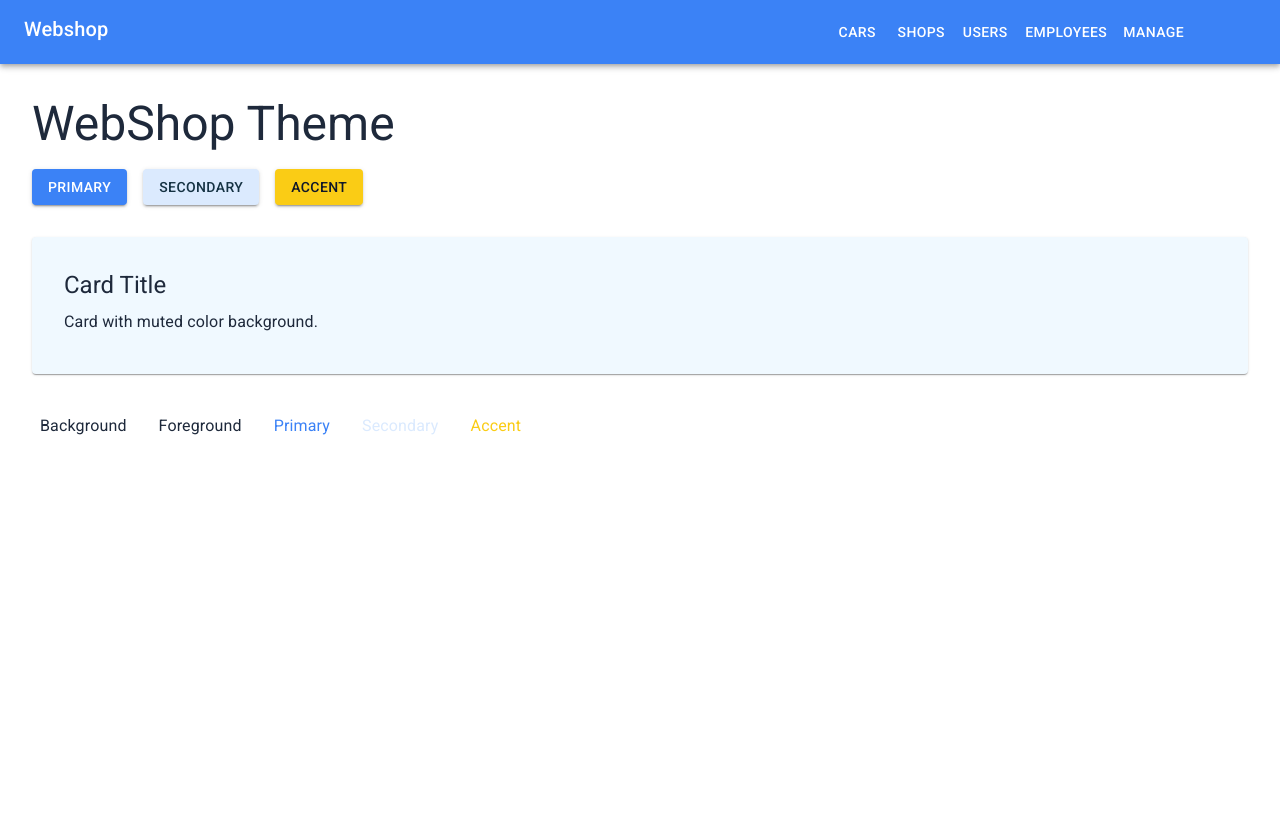
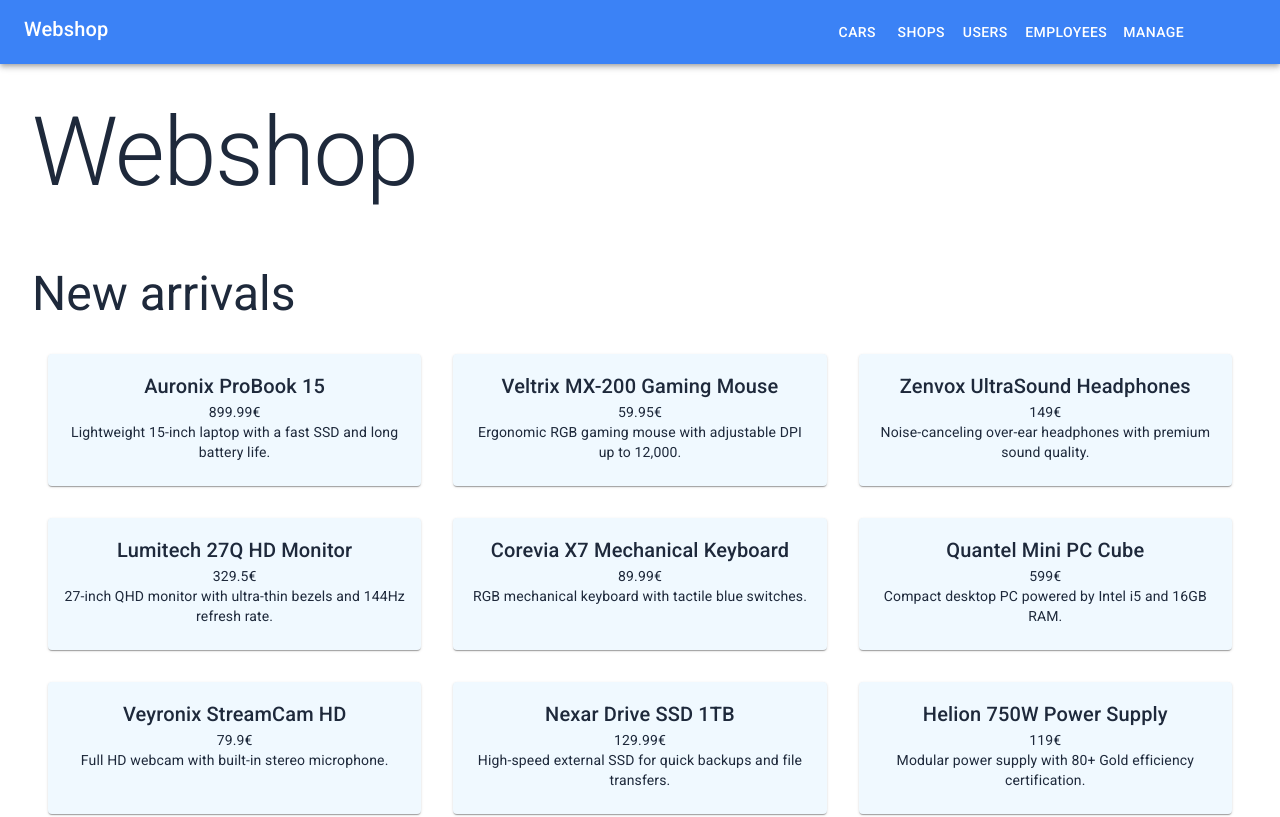
Before and after one commit to hallapmark/webshop, a React (Vite) app: page / in a window 1280 px wide. Shown: the top 817 px of the page. Built offline with nearby package versions, Linux system fonts and the light colour scheme; some icons are missing.

Commit message:
Prominently display a list of new products directly on homepage

```diff
--- a/src/pages/Home.jsx
+++ b/src/pages/Home.jsx
@@ -1,50 +1,42 @@
-import travelTheme from "../theme"
+import { useState } from "react";
+
 import Box from '@mui/material/Box';
-import Button from '@mui/material/Button';
 import Card from '@mui/material/Card';
+import CardHeader from "@mui/material/CardHeader";
 import CardContent from '@mui/material/CardContent';
+import Grid from "@mui/material/Grid";
 import Typography from '@mui/material/Typography';
-import Stack from '@mui/material/Stack';
+
+import productsFile from "../data/products.json"
 
 function Home() {
+  const [products, setProducts] = useState(productsFile.slice());
+
   return (
     <Box m={4}>
-      <Typography variant="h3" gutterBottom>
-        WebShop Theme
-      </Typography>
-
-      {/* mb means margin-bottom in mui-units. *8px. so mb: 4 is 32px */}
-      <Stack spacing={2} direction="row" sx={{ mb: 4 }}>
-        <Button variant="contained" color="primary">Primary</Button>
-        <Button variant="contained" color="secondary">Secondary</Button>
-        <Button
-          variant="contained"
-          sx={{ bgcolor: travelTheme.palette.accent.main, color: travelTheme.palette.accent.contrastText }}
-        >
-          Accent
-        </Button>
-      </Stack>
-
-      {/* Card */}
-      <Card sx={{ bgcolor: travelTheme.palette.muted.main, color: travelTheme.palette.muted.contrastText, p: 2 }}>
-        <CardContent>
-          <Typography variant="h5" gutterBottom>
-            Card Title
-          </Typography>
-          <Typography>
-            Card with muted color background.
-          </Typography>
-        </CardContent>
-      </Card>
-
-      {/* Inline text samples */}
-      <Stack direction="row" spacing={2} sx={{ mt: 4 }}>
-        <Typography sx={{ bgcolor: "background.default", p: 1 }}>Background</Typography>
-        <Typography sx={{ color: "text.primary", p: 1 }}>Foreground</Typography>
-        <Typography sx={{ color: "primary.main", p: 1 }}>Primary</Typography>
-        <Typography sx={{ color: "secondary.main", p: 1 }}>Secondary</Typography>
-        <Typography sx={{ color: travelTheme.palette.accent.main, p: 1 }}>Accent</Typography>
-      </Stack>
+      <Typography variant="h1" gutterBottom>Webshop</Typography>
+      <br />
+      <Typography variant="h3" gutterBottom>New arrivals</Typography>
+      <Grid container spacing={4} alignItems="stretch" mx={2} my={4}>
+        {products.map((product) => (
+          <Grid
+            // Grid is divided into 12
+            // 2, 3, or 3 items in a row depending on screen size.
+            item
+            size={{ xs: 12, sm: 6, md: 4 }}
+            sx={{ display: "flex", flexDirection: "column" }}
+            key={product.id}
+          >
+            <Card sx={{ height: "100%", display: "flex", flexDirection: "column", textAlign: "center" }}>
+              <CardContent sx={{ flexGrow: 1 }}>
+                <Typography variant="h6">{product.name}</Typography>
+                <Typography variant="body2">{product.price}€</Typography>
+                <Typography variant="body2">{product.description}</Typography>
+              </CardContent>
+            </Card>
+          </Grid>
+        ))}
+      </Grid>
     </Box>
   )
 }
--- a/src/pages/lists/Employees.jsx
+++ b/src/pages/lists/Employees.jsx
@@ -18,6 +18,7 @@ function Employees() {
       <Grid container spacing={4} alignItems="stretch" mx={2} my={4}>
         {employees.map((employee) => (
           <Grid
+            item
             size={{xs: 12, sm: 6, md: 4, lg: 3}}
             sx={{ display: "flex", flexDirection: "column"}}
             key={employee.id}
```
